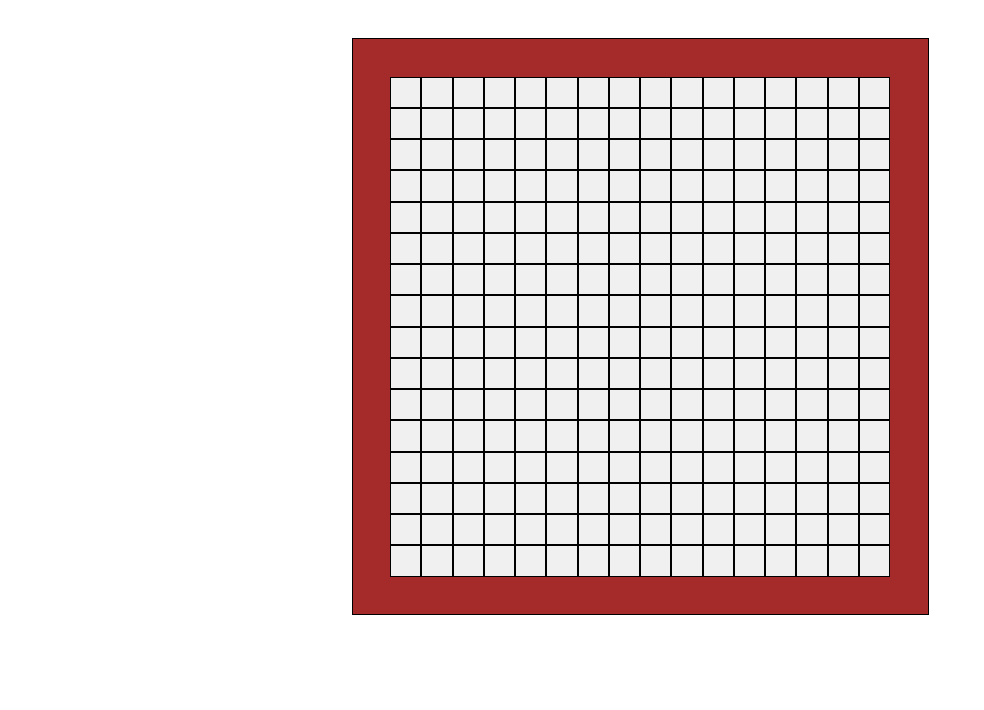
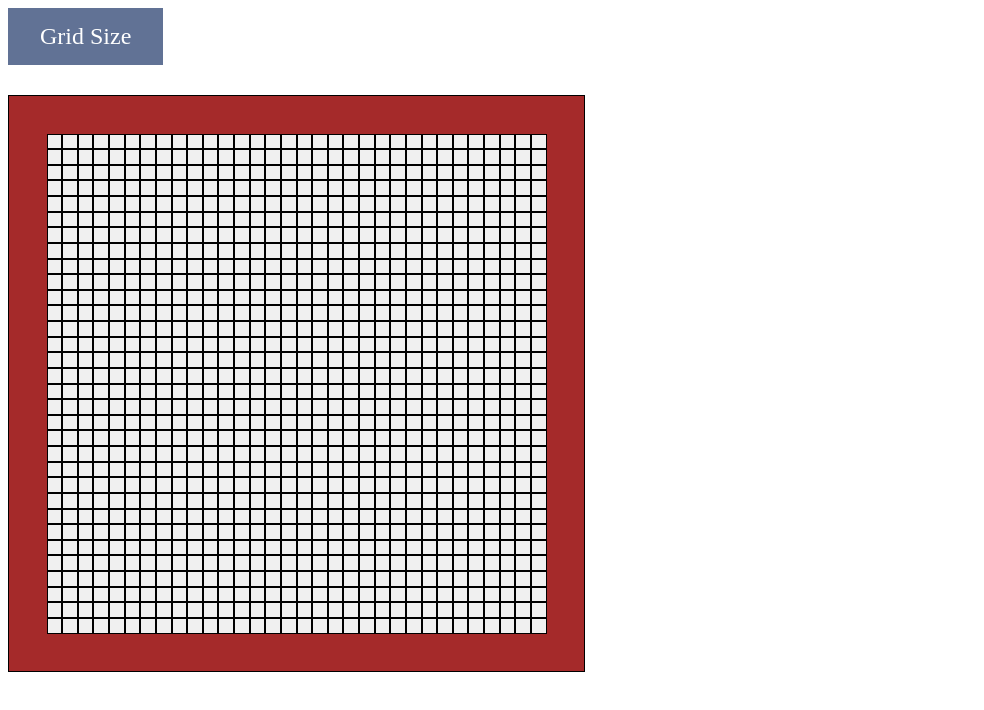
Before and after one commit to ProgressChris88/odin-etch-a-sketch, a plain HTML site: page index.html in a window 1280 px wide. Shown: the whole page, without its empty margins (0-984 px from the left). Drawn offline with Linux system fonts and the light colour scheme.

Commit message:
Add Grid Size

```diff
--- a/index.html
+++ b/index.html
@@ -7,6 +7,13 @@
   </head>
 
   <body>
+    <!-- <div class="buttons">
+      <a class="button btn-4"></a>
+      <a class="button btn-4"></a>
+      <a class="button btn-4"></a>
+      <a class="button btn-4"></a>
+    </div> -->
+    <a class="button">Grid Size</a>
     <div class="container">
       <div id="grid"></div>
     </div>
--- a/script.js
+++ b/script.js
@@ -2,17 +2,30 @@
 
 console.log("I'm alive!");
 
-function makeGrid() {
-  for (let i = 1; i <= 256; i++) {
+// Allow for a grid choice. Default to 16 by 16.
+
+function makeGrid(gridChoice = 32) {
+  grid.innerHTML = "";
+  for (let i = 1; i <= gridChoice * gridChoice; i++) {
     let div = document.createElement("div");
+    div.style.cssText = `width: ${500 / gridChoice - 2}px; height: ${
+      500 / gridChoice - 2
+    }px;`;
     div.classList.add("cell");
-    div.addEventListener("click", function (event) {
+    div.addEventListener("mouseover", function (event) {
       event.target.style.backgroundColor = "black";
       console.log(event);
     });
     grid.appendChild(div);
   }
 }
+const button = document.querySelector(".button");
+
+button.addEventListener("click", () => {
+  console.log("clicked");
+  let userChoice = prompt("How big do you want the grid?");
+  makeGrid(userChoice);
+});
 
 // Select the container
 
@@ -21,3 +34,7 @@ const grid = document.querySelector("#grid");
 // Trigger different class by clicking grid cell
 
 makeGrid();
+
+function clearBox(elementID) {
+  document.getElementById(elementId).innerHTML = "";
+}
--- a/style.css
+++ b/style.css
@@ -1,7 +1,7 @@
-body {
+/* body {
   display: flex;
   justify-content: center;
-}
+} */
 
 #grid {
   display: flex;
@@ -12,8 +12,8 @@ body {
 
 .cell {
   background-color: rgb(240, 240, 240);
-  width: 29.25px;
-  height: 29.25px;
+  /* width: 29.25px;
+  height: 29.25px; */
   border: 1px solid rgb(0, 0, 0);
 }
 
@@ -27,3 +27,20 @@ body {
   align-items: center;
   background-color: brown;
 }
+
+.buttons {
+  display: flex;
+  justify-content: space-between;
+}
+
+.button {
+  background-color: #617295;
+  border: none;
+  color: white;
+  padding: 15px 32px;
+  text-align: center;
+  text-decoration: none;
+  display: inline-block;
+  font-size: 24px;
+  justify-content: center;
+}
```
